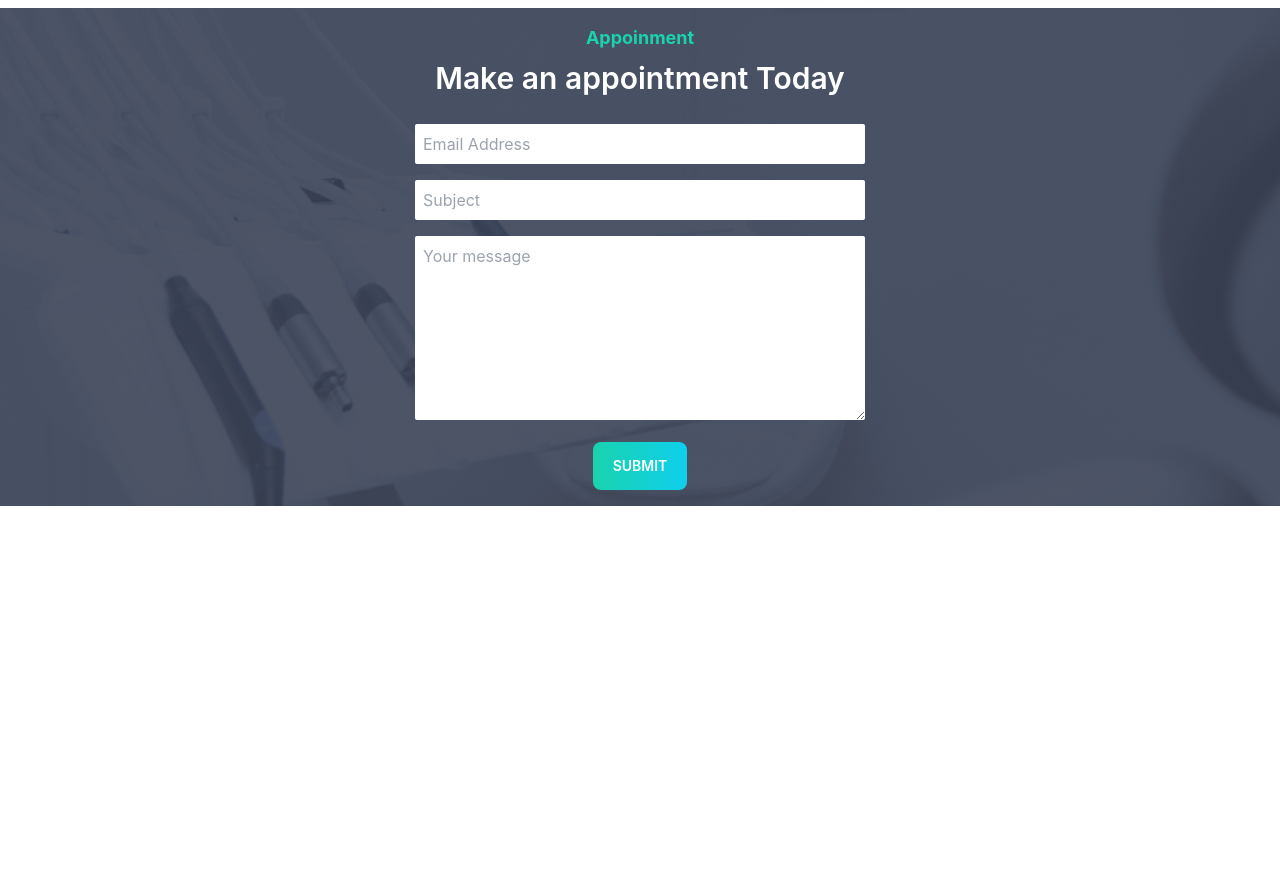
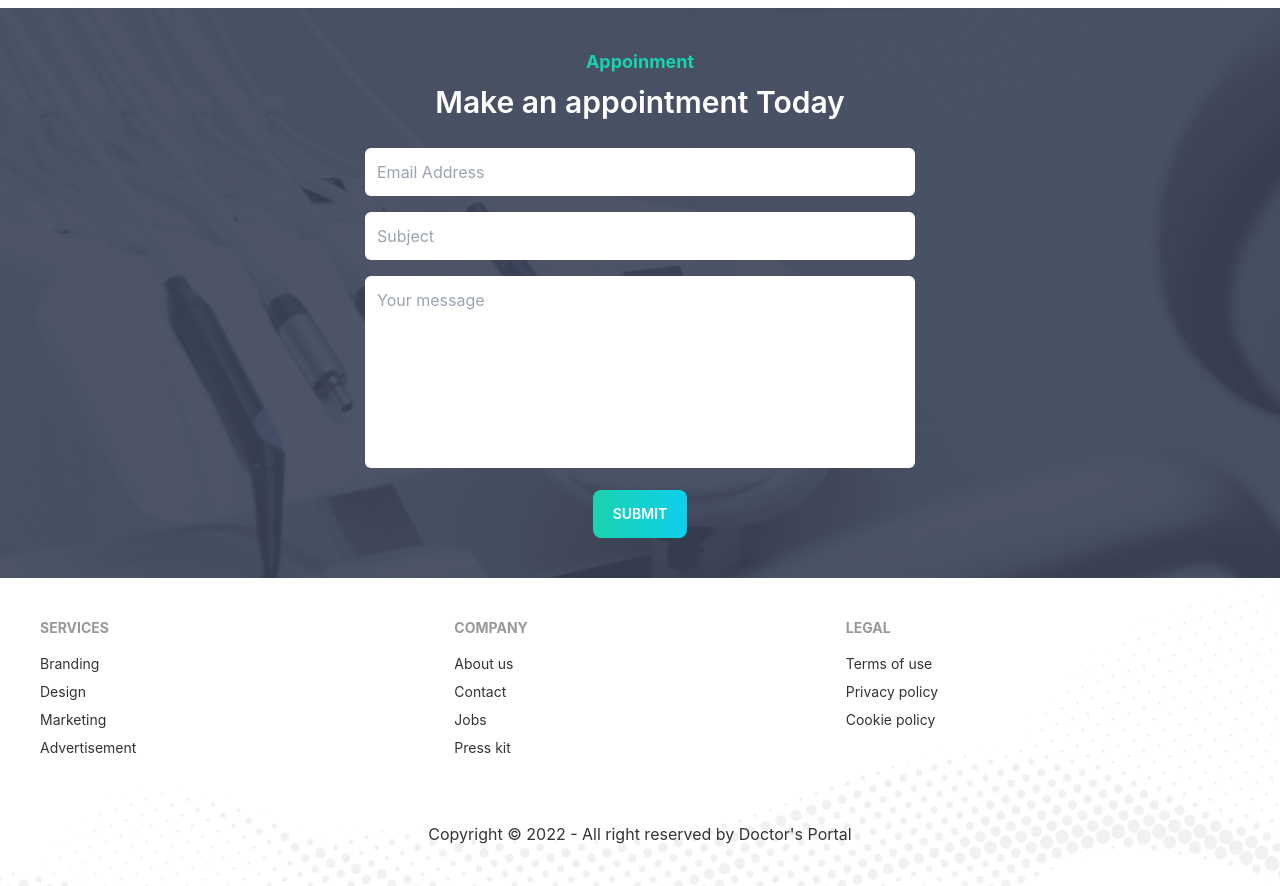
Before and after one commit to Shahrear-ahamed/doctors-portal-client, a React (Create React App) app: page / in a window 1280 px wide. Shown: the part 3060-3946 px from the top of the page. Before the commit the page ends 3566 px from the top, so only its background shows below. Built offline with nearby package versions, Linux system fonts and the light colour scheme.

Commit message:
made footer section and change site name also icon

```diff
--- a/public/index.html
+++ b/public/index.html
@@ -24,7 +24,7 @@
       work correctly both with client-side routing and a non-root public URL.
       Learn how to configure a non-root public URL by running `npm run build`.
     -->
-    <title>React App</title>
+    <title>Doctor's portal</title>
   </head>
   <body>
     <noscript>You need to enable JavaScript to run this app.</noscript>
--- a/src/Pages/Home/ContactUs.js
+++ b/src/Pages/Home/ContactUs.js
@@ -4,7 +4,7 @@ import appoinment from "../../assets/images/appointment.png";
 const ContactUs = () => {
   return (
     <section className="mt-10" style={{ background: `url(${appoinment})` }}>
-      <div className="max-w-[450px] mx-auto text-center space-y-2 py-4">
+      <div className="max-w-[550px] mx-auto text-center space-y-2 py-10">
         <h3 className="text-secondary text-lg font-bold">Appoinment</h3>
         <h2 className="text-3xl font-semibold text-white">
           Make an appointment Today
@@ -31,7 +31,7 @@ const ContactUs = () => {
           <textarea
             name="message"
             id="messageInput"
-            className="contact-us"
+            className="contact-us resize-none"
             cols="30"
             rows="7"
             placeholder="Your message"
--- a/src/Pages/Home/Home.js
+++ b/src/Pages/Home/Home.js
@@ -1,4 +1,5 @@
 import React from "react";
+import Footer from "../Shared/Footer/Footer";
 import ContactUs from "./ContactUs";
 import Hero from "./Hero";
 import HomeAppoinment from "./HomeAppoinment";
@@ -13,6 +14,7 @@ const Home = () => {
       <HomeAppoinment />
       <Testimonial />
       <ContactUs />
+      <Footer />
     </>
   );
 };
--- a/src/Pages/Shared/Footer/Footer.js
+++ b/src/Pages/Shared/Footer/Footer.js
@@ -1,9 +1,61 @@
 import React from "react";
+import { Link } from "react-router-dom";
+import footerImg from "../../../assets/images/footer.png";
 
 const Footer = () => {
+  const year = new Date().getFullYear();
   return (
-    <footer>
-      <h2>its footer</h2>
+    <footer
+      className="container mx-auto p-10"
+      style={{ background: `url(${footerImg})`, backgroundSize: "cover" }}
+    >
+      <div className="footer">
+        <div>
+          <span className="footer-title">Services</span>
+          <Link to="/" className="link link-hover">
+            Branding
+          </Link>
+          <Link to="/" className="link link-hover">
+            Design
+          </Link>
+          <Link to="/" className="link link-hover">
+            Marketing
+          </Link>
+          <Link to="/" className="link link-hover">
+            Advertisement
+          </Link>
+        </div>
+        <div>
+          <span className="footer-title">Company</span>
+          <Link to="/" className="link link-hover">
+            About us
+          </Link>
+          <Link to="/" className="link link-hover">
+            Contact
+          </Link>
+          <Link to="/" className="link link-hover">
+            Jobs
+          </Link>
+          <Link to="/" className="link link-hover">
+            Press kit
+          </Link>
+        </div>
+        <div>
+          <span className="footer-title">Legal</span>
+          <Link to="/" className="link link-hover">
+            Terms of use
+          </Link>
+          <Link to="/" className="link link-hover">
+            Privacy policy
+          </Link>
+          <Link to="/" className="link link-hover">
+            Cookie policy
+          </Link>
+        </div>
+      </div>
+      <div className="footer-center pt-16">
+        <p>Copyright © {year} - All right reserved by Doctor's Portal</p>
+      </div>
     </footer>
   );
 };
--- a/src/index.css
+++ b/src/index.css
@@ -17,7 +17,7 @@ code {
 }
 
 .contact-us {
-  @apply w-full p-2 rounded-sm outline-none;
+  @apply w-full p-3 rounded-md outline-none;
 }
 .btn-primary {
   @apply btn border-0 px-5 text-white uppercase bg-gradient-to-r from-secondary to-primary;
```
Also changed, not shown: 1 other file (tests, documents, lock files or other folders).
